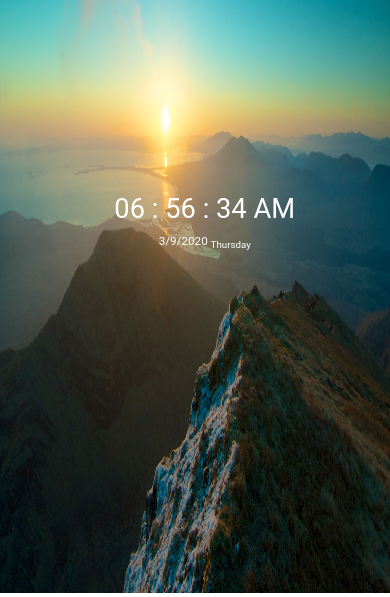
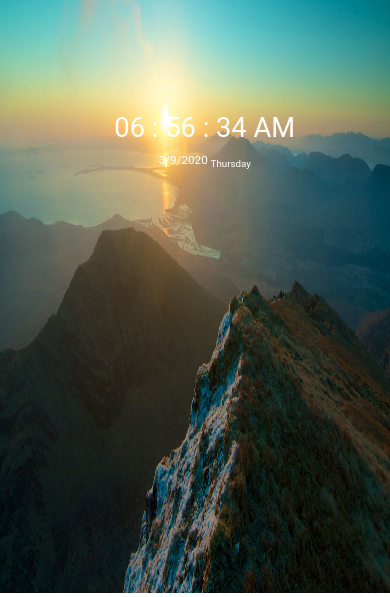
Before and after one commit to dhruvparmar08/timewebapp, a website: page public/views/index.html in a window 390 px wide. Shown: the part 257-854 px from the top of the page. Drawn offline with Linux system fonts and the light colour scheme; files that its build step writes are made by us from their sources; files whose address does not match are found by name.

Commit message:
timewebapp

```diff
--- a/public/style/style.css
+++ b/public/style/style.css
@@ -51,13 +51,13 @@ h1 {
         width:100%;
     }
     h1{
-        margin-top:50%;
+        margin-top:40%;
     }
     #clock{
-        margin-top:110%;
+        margin-top:90%;
     }
     #clock1{
-        margin-top:120%;
+        margin-top:100%;
     }
 }
 
@@ -68,12 +68,12 @@ h1 {
         width:105%;
     }
     h1{
-        margin-top:50%;
+        margin-top:40%;
     }
     #clock{
-        margin-top:110%;
+        margin-top:90%;
     }
     #clock1{
-        margin-top:120%;
+        margin-top:100%;
     }
 }
```
